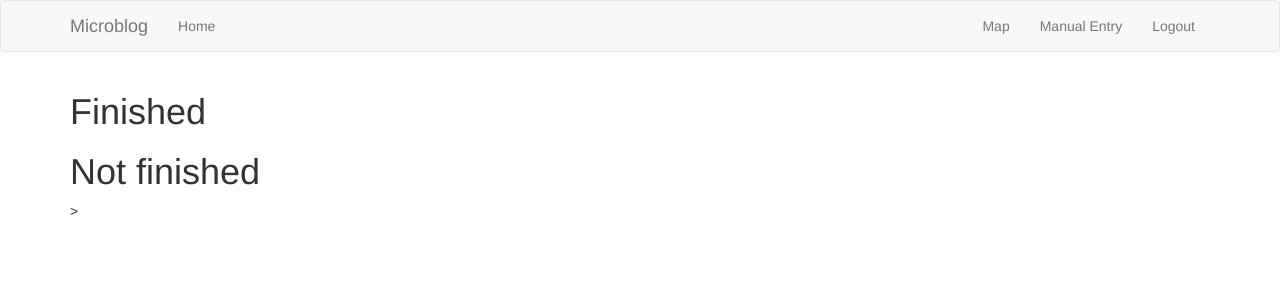
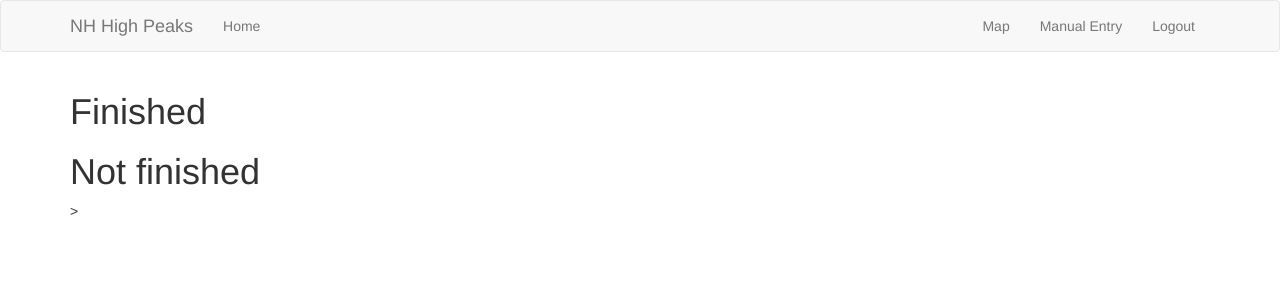
Before and after one commit to lislel/strava3, a Flask app: page / in a window 1280 px wide. Shown: the top 300 px of the page. Run offline with Flask 2, Linux system fonts and the light colour scheme; the visitor is signed in with stand-in values (Sample User, id 1); data comes from the database, SQL or seed files in the repository; data that the repository does not hold is empty; parts of the project's set-up code (start-up, migrations or seed data) failed here and were passed over; some libraries are stand-ins or nearby versions.

Commit message:
Change base name

```diff
--- a/app/templates/base.html
+++ b/app/templates/base.html
@@ -14,7 +14,7 @@
                     <span class="icon-bar"></span>
                     <span class="icon-bar"></span>
                 </button>
-                <a class="navbar-brand" href="{{ url_for('index') }}">Microblog</a>
+                <a class="navbar-brand" href="{{ url_for('index') }}">NH High Peaks</a>
             </div>
             <div class="collapse navbar-collapse" id="bs-example-navbar-collapse-1">
                 <ul class="nav navbar-nav">
```
